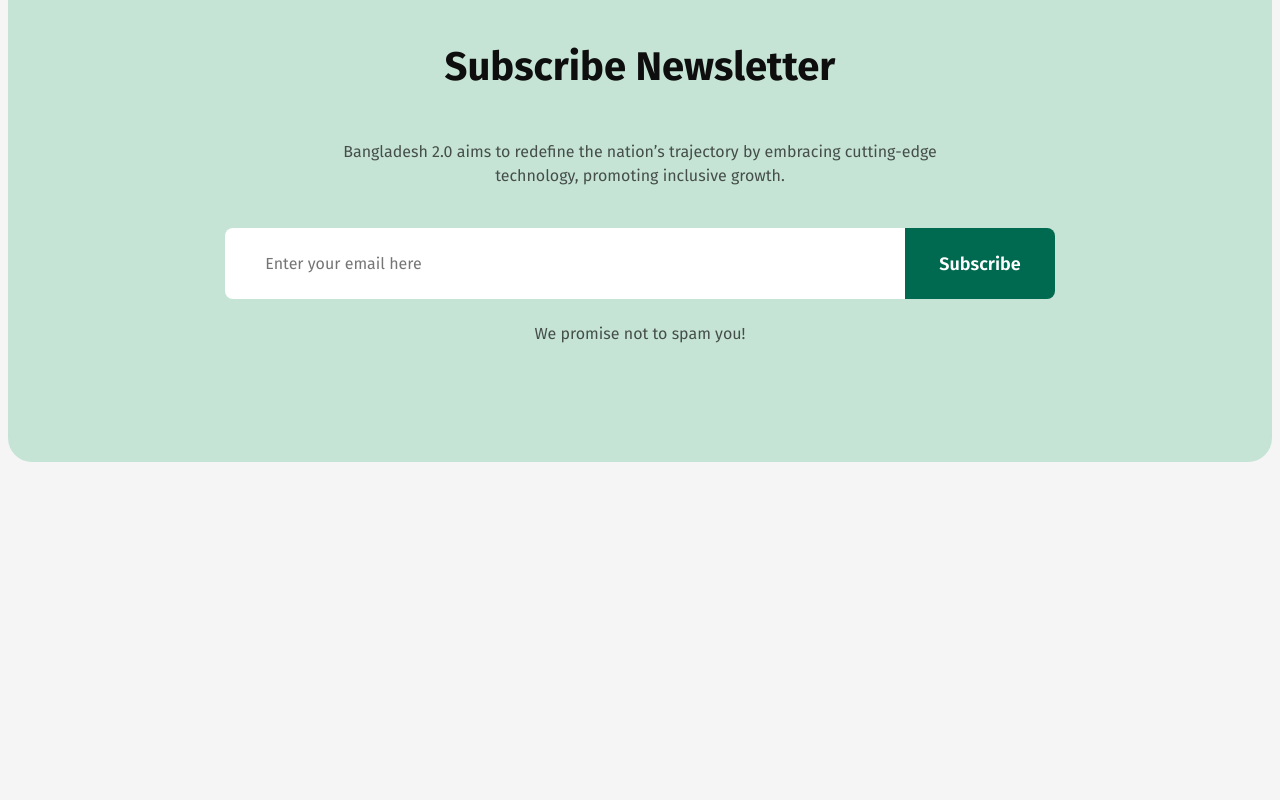
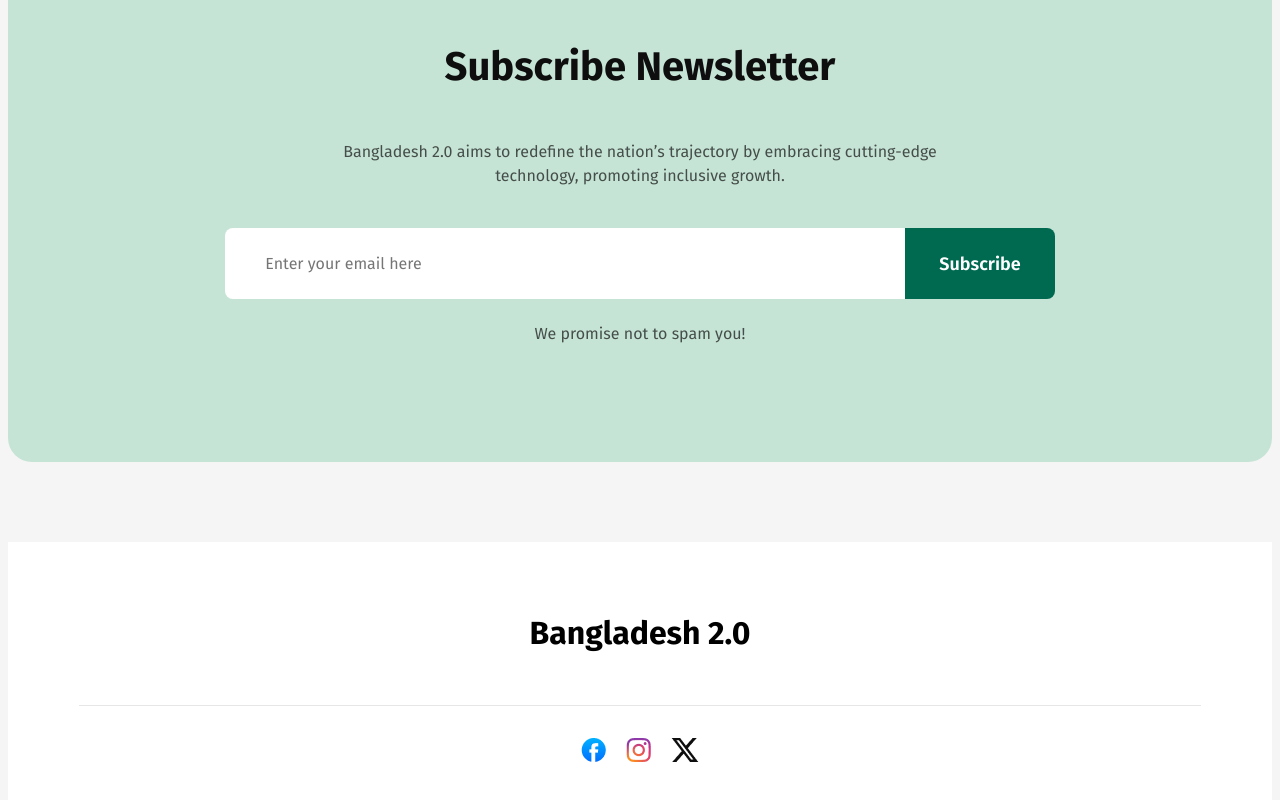
Before and after one commit to MuhitOop/assignment-01, a plain HTML site: page index.html in a window 1280 px wide. Shown: the part 3858-4658 px from the top of the page. Before the commit the page ends 4328 px from the top, so only its background shows below. Drawn offline with Linux system fonts and the light colour scheme.

Commit message:
Footer complete

```diff
--- a/index.html
+++ b/index.html
@@ -229,7 +229,15 @@
     <!-- main end -->
 
     <footer>
-
+      <div class="footer-container">
+        <h1 class="footer-title">Bangladesh 2.0</h1>
+        <div class="vertical-line"></div>
+        <div class="social-icons">
+          <img src="./assets/facebook.png" alt="">
+          <img src="./assets/instagram.png" alt="">
+          <img src="./assets/x.png" alt="">
+        </div>
+      </div>
     </footer>
   </body>
 </html>
--- a/style/style.css
+++ b/style/style.css
@@ -61,7 +61,7 @@ body {
 /* shared style end */
 
 header,
-main {
+main,.footer-container {
   max-width: 1280px;
   margin: 0 auto;
   /* border: 2px solid gray; */
@@ -404,3 +404,34 @@ nav {
   margin-top: 25px;
 }
 /* subscriobe section end */
+
+/* Footer start */
+footer{
+  margin: 80px 0;
+  padding: 50px 160px;
+  background-color: #ffffff;
+
+}
+
+.footer-container{
+  display: flex;
+  flex-direction: column;
+  justify-content: center;
+  align-items: center;
+
+}
+
+.footer-container .vertical-line{
+  width: 1122px;
+  border-bottom: 1px solid #0E0E0E1A;
+  margin: 32px 0;
+}
+
+.footer-container .social-icons{
+  display: flex;
+  gap: 20px;
+  cursor: pointer;
+}
+
+
+/* Footer end */
```
